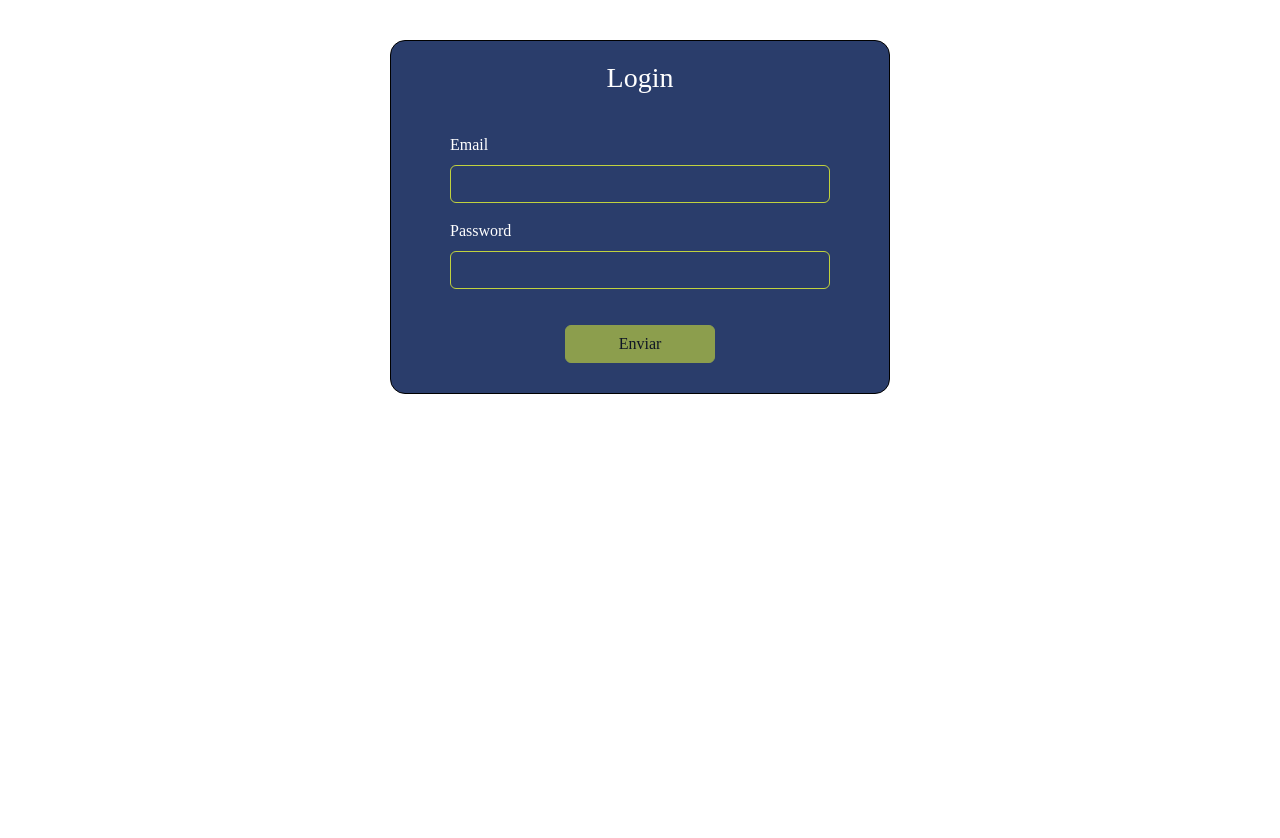
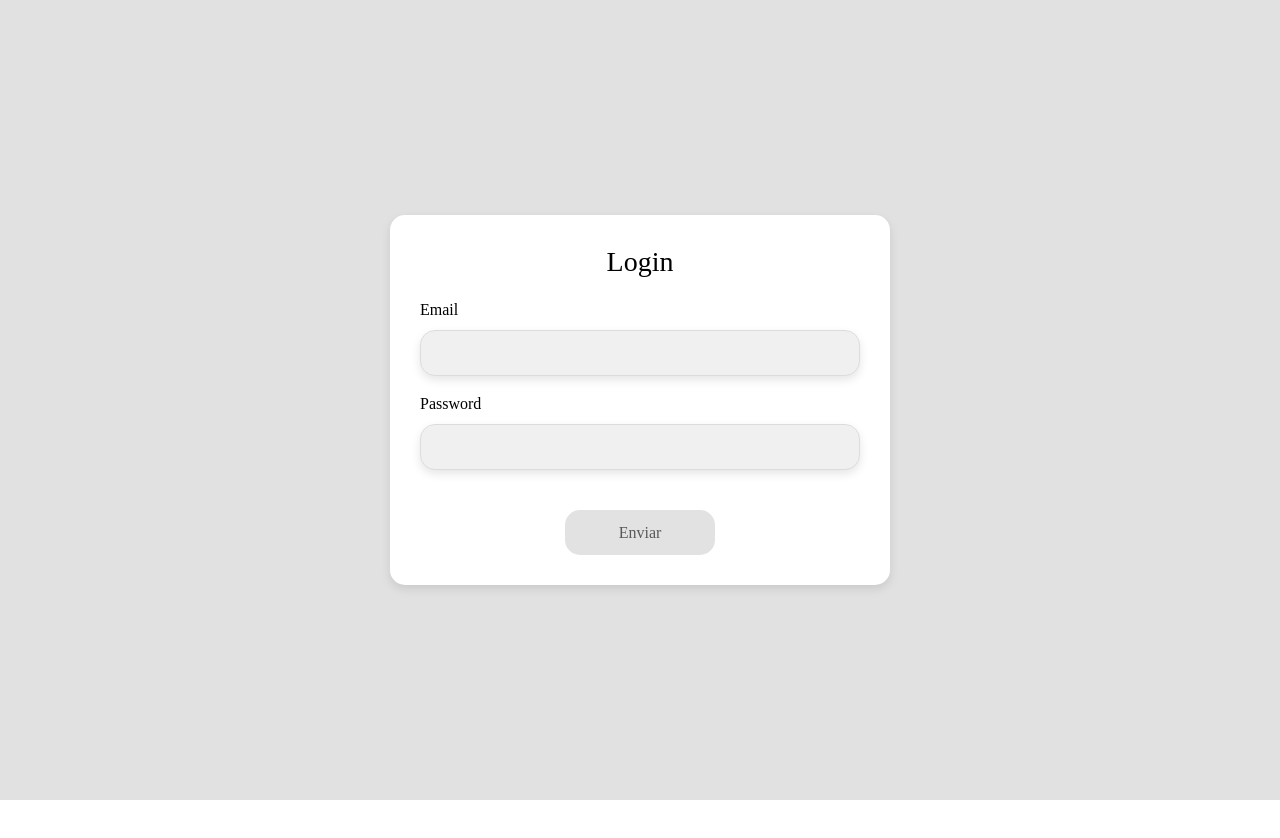
Before and after one commit to FranOrteg/DocAI, an Angular app in the folder client/: page /login in a window 1280 px wide. After the commit the page ends 800 px from the top, so only its background shows below. Built offline with nearby package versions, Linux system fonts and the light colour scheme.

Commit message:
Login Style

```diff
--- a/client/src/app/components/login/login.component.css
+++ b/client/src/app/components/login/login.component.css
@@ -1,57 +1,61 @@
-.container {
-    position: relative;
-}
-
-h4 {
-    font-family: 'Caveat', cursive;
+.login {
+    width: 100vw;
+    height: 100vh;
+    background-color: rgb(225, 225, 225);
+    display: flex;
+    align-items: center;
+    justify-content: center;
 }
 
 .formulario {
+    width: 100%;
     max-width: 500px;
-    margin: 0 auto;
-    border: 1px solid black;
     border-radius: 15px;
-    margin-top: 40px;
-    margin-bottom: 40px;
-    background-color: #2a3d6b;
-    color: white;
-    position: relative;
+    background-color: white;
+    color: black;
+    padding: 30px;
+    box-shadow: 0 4px 10px rgba(0, 0, 0, 0.1);
 }
 
 .formulario h4 {
     font-size: 28px;
-    display: flex;
-    justify-content: center;
-    padding: 20px;
+    text-align: center;
+    margin-bottom: 20px;
 }
 
 form {
-    width: 400px;
-    margin: 0 auto;
-    padding: 10px;
+    width: 100%;
 }
 
 .form-control {
-    background-color: #2a3d6b;
-    border: 1px solid #c1d23e;
-    color: white;
-}
+    background-color: rgb(240, 240, 240);
+    border: none;
+    border-radius: 15px;
+    padding: 10px;
+    width: 100%;
+    border: 1px solid rgb(220, 220, 220);
+    box-shadow: 0 4px 10px rgba(0, 0, 0, 0.1);
 
-.form-select {
-    background-color: #2a3d6b;
-    border: 1px solid #c1d23e;
-    color: white;
 }
 
 .btn {
-    background-color: #c1d23e;
-    border: 1px solid #c1d23e;
+    background-color: lightgray;
+    border: none;
     color: black;
     width: 150px;
+    height: 45px;
+    padding: 10px;
+    border-radius: 15px;
+}
+
+.btn:hover {
+    background-color: rgb(200, 200, 200);
+    width: 152px;
+
 }
 
 .boton {
     display: flex;
     justify-content: center;
-    padding: 20px;
+    margin-top: 40px;
 }
--- a/client/src/app/components/login/login.component.html
+++ b/client/src/app/components/login/login.component.html
@@ -1,4 +1,4 @@
-<div class="container position-relative">
+<div class="login">
   <div class="formulario">
     <h4>Login</h4>
     <form [formGroup]="loginForm" (ngSubmit)="onSubmit()">
--- a/client/src/app/components/profesor/profesor.component.css
+++ b/client/src/app/components/profesor/profesor.component.css
@@ -32,7 +32,7 @@ h2 {
 }
 
 h4 {
-    font-size: 18px;
+    font-size: 20px;
     font-weight: bold;
 }
 
--- a/client/src/app/components/profesor/profesor.component.html
+++ b/client/src/app/components/profesor/profesor.component.html
@@ -22,7 +22,7 @@
       <!-- PARTE INFERIOR: Conversaciones -->
       <div class="mt-4">
         <div class="container nuevaConversacion">
-          <h4>Conversaciones anteriores</h4>
+          <h4>Conversaciones</h4>
           <i class="fa-regular fa-plus" (click)="startNewConversation()"></i>
         </div>
 
@@ -45,7 +45,7 @@
         <!-- CHAT -->
         <div class="card shadow-sm mb-4">
           <div class="card-body"
-            style="height: 400px; overflow-y: auto; background-image: url('/assets/img/Yoda.svg'); background-repeat: no-repeat; background-position: center;">
+            style="height: 400px; overflow-y: auto; background-repeat: no-repeat; background-position: center;">
             <app-assistant-chat [courseId]="selectedCourse.id" [threadId]="selectedThreadId"
               (threadCreated)="onThreadCreated($event)"></app-assistant-chat>
           </div>
```
Lines whose indentation alone changed are shown as unchanged.
